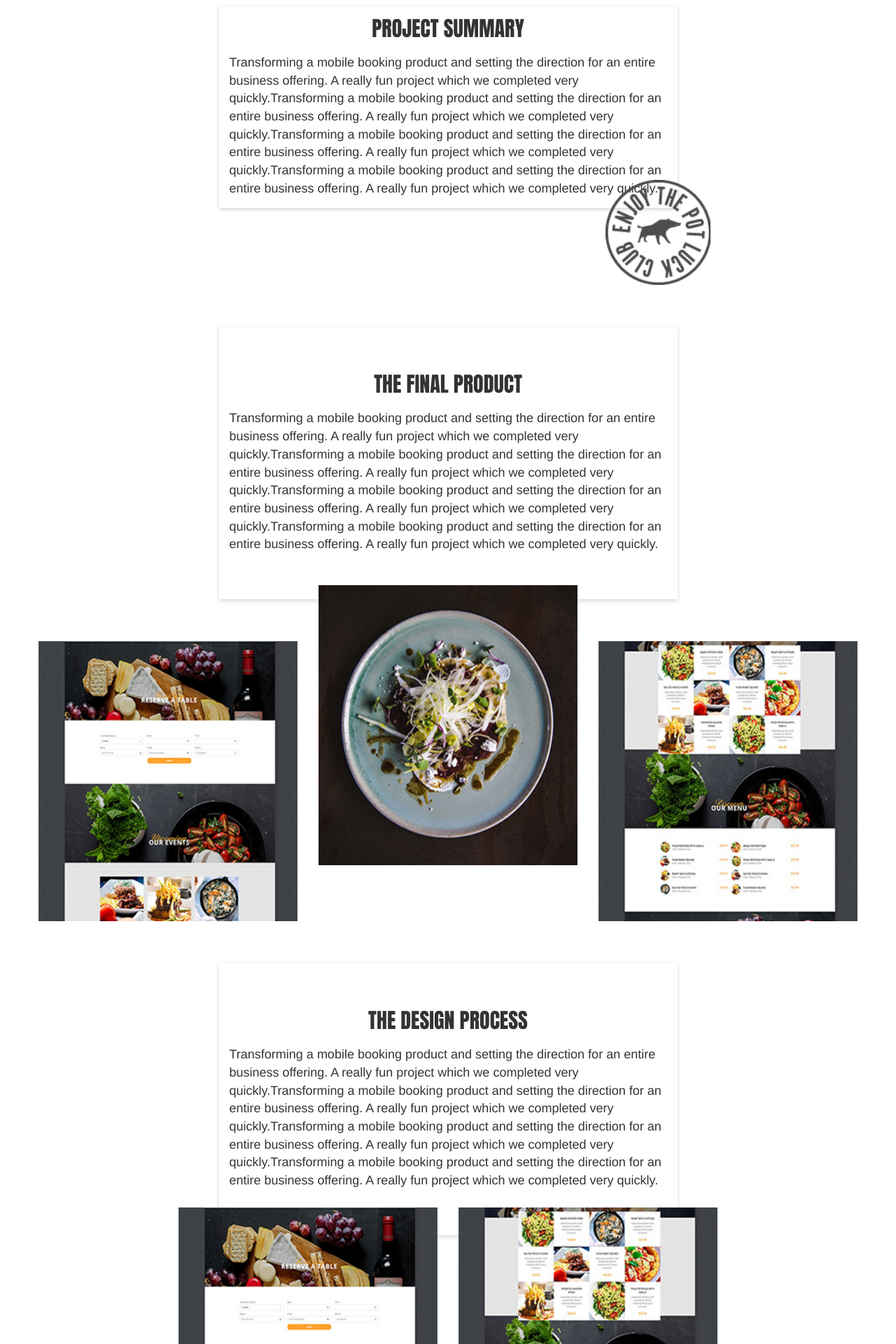
After one commit to ninalouw/wk12-design-proj, a PHP site: page /portfolio_detail.php in a window 1280 px wide; the page is wider, and only the part inside the window is pictured. The commit adds this page. Shown: the part 1110-3030 px from the top of that part at 70% size. Run offline with PHP 8.4, Linux system fonts and the light colour scheme.

Commit message:
add styles and content to portfolio_detail

```diff
--- a/css/styles.css
+++ b/css/styles.css
@@ -376,3 +376,69 @@ hr {
 .btn-quote:hover {
   background-color: #7b2f6f;
 }
+
+.full-image-container {
+  width: 100%;
+  position: relative;
+  overflow: hidden;
+}
+
+.full-image {
+  width: 100%;
+  height: 100%;
+}
+
+.overlay-image-container {
+  display: flex;
+  justify-content: center;
+  align-items: center;
+  transform: translate(0px, -300px);
+}
+
+.overlay-image {
+  width: 500px;
+  height: 500px;
+}
+
+.small-image-container {
+  display: flex;
+  justify-content: center;
+  align-items: center;
+  transform: translate(300px, -350px);
+}
+
+.small-image {
+  width: 150px;
+  height: 150px;
+}
+
+.trio-image-container {
+  display: flex;
+  justify-content: center;
+  align-items: center;
+  transform: translate(0px, -250px);
+}
+
+.trio-image-middle {
+  transform: translate(0px, -80px);
+}
+
+.trio-image {
+  width: 400px;
+  height: 400px;
+}
+
+.padding {
+  padding-bottom: 50px;
+  padding-top: 50px;
+}
+
+.circle-img {
+  border-radius: 50%;
+  width: 250px;
+  height: 250px;
+}
+
+.client-container {
+  margin-top: 100px;
+}
--- a/css/styles.scss
+++ b/css/styles.scss
@@ -402,3 +402,71 @@ hr {
 .btn-quote:hover {
     background-color: $quote-button-hover;
 }
+
+//portfolio-detail
+.full-image-container{
+    width:100%;
+    position: relative;
+    // padding-top: 180px;
+    // padding-bottom: 160px;
+    overflow: hidden;
+}
+.full-image {
+    width:100%;
+    height:100%;
+}
+
+.overlay-image-container {
+    display: flex;
+    justify-content: center;
+    align-items: center;
+    transform: translate(0px,-300px);
+}
+.overlay-image {
+    width:500px;
+    height:500px;
+}
+.small-image-container {
+    display: flex;
+    justify-content: center;
+    align-items: center;
+    transform: translate(300px, -350px);
+}
+.small-image {
+    width:150px;
+    height:150px;
+}
+
+.trio-image-container {
+    display: flex;
+    justify-content: center;
+    align-items: center;
+    transform: translate(0px, -250px);
+}
+
+.trio-image-middle {
+    transform: translate(0px, -80px);
+    // // position: absolute;
+    // z-index:-2;
+}
+.trio-image {
+    width:400px;
+    height:400px;
+    // display: flex;
+    // flex-basis:90%;
+}
+
+.padding {
+    padding-bottom:50px;
+    padding-top:50px;
+}
+
+.circle-img {
+    border-radius: 50%;
+    width:250px;
+    height:250px;
+}
+
+.client-container {
+    margin-top:100px;
+}
--- a/partials/header.php
+++ b/partials/header.php
@@ -45,9 +45,8 @@
                     <li><a href="#">How We Work</a></li>
                 </ul>
                 </li>
-                <li><a class="navbar-li-a" href="#">Work</a></li>
+                <li><a class="navbar-li-a" href="portfolio.php">Work</a></li>
                 <li><a class="navbar-li-a" href="services.php">Services</a></li>
-                <li><a class="navbar-li-a" href="portfolio.php">Portfolio</a></li>
                 <li><a class="navbar-li-a" href="#">Contact</a></li>
             </ul>
             </div><!-- /.navbar-collapse -->
--- /dev/null
+++ b/portfolio_detail.php
@@ -0,0 +1,90 @@
+<!-- php header -->
+<?php include "partials/header.php"?>
+<!--Portfolio detail heading -->
+    <div class="services-h1">
+        <h1>The Pot Luck Club</h1>
+    </div>
+
+    <div class="full-image-container">
+        <img class="img-responsive full-image" src="img/pot-luck-hero.jpg" alt="portfolio image">
+    </div>
+
+    <div class="overlay-image-container">
+        <img class="img-responsive overlay-image" src="img/maple_mobile.png" alt="portfolio image">
+    </div>
+<!-- was container -->
+<div>
+    <div class="row port-card-container" style="transform: translate(0px, -300px);">
+        <div class="port-card col-md-6 col-lg-6 col-sm-6">
+            <h3 class="text-center text-uppercase">Project Summary</h3>
+            <p>Transforming a mobile booking product and setting the direction for an entire business offering.
+                    A really fun project which we completed very quickly.Transforming a mobile booking product and setting the direction for an entire business offering.
+                    A really fun project which we completed very quickly.Transforming a mobile booking product and setting the direction for an entire business offering.
+                    A really fun project which we completed very quickly.Transforming a mobile booking product and setting the direction for an entire business offering.
+                    A really fun project which we completed very quickly.
+            </p>
+        </div>
+    </div>
+
+    <div class="small-image-container">
+        <img class="small-image img-responsive" src="img/potluck_logo.png" alt="client logo">
+    </div>
+
+    <div class="row port-card-container" style="transform: translate(0px, -300px);">
+        <div class="port-card col-md-6 col-lg-6 col-sm-6 padding">
+            <h3 class="text-center text-uppercase">The Final Product</h3>
+            <p>Transforming a mobile booking product and setting the direction for an entire business offering.
+                    A really fun project which we completed very quickly.Transforming a mobile booking product and setting the direction for an entire business offering.
+                    A really fun project which we completed very quickly.Transforming a mobile booking product and setting the direction for an entire business offering.
+                    A really fun project which we completed very quickly.Transforming a mobile booking product and setting the direction for an entire business offering.
+                    A really fun project which we completed very quickly.
+            </p>
+        </div>
+    </div>
+    <!-- three final product images -->
+    <div class="row trio-image-container">
+        <img class="col-md-4 col-lg-4 col-sm-12 trio-image img-responsive" src="img/pot-luck-300-3.jpg" alt="portfolio image">
+        <img class="col-md-4 col-lg-4 col-sm-12 trio-image-middle trio-image img-responsive" src="img/pot-luck-300.jpg" alt="portfolio image">
+        <img class="col-md-4 col-lg-4 col-sm-12 trio-image img-responsive" src="img/pot-luck-300-2.jpg" alt="portfolio image">
+    </div>
+
+    <div class="row port-card-container" style="transform: translate(0px, -200px);">
+        <div class="port-card col-md-6 col-lg-6 col-sm-6 padding">
+            <h3 class="text-center text-uppercase">The Design Process</h3>
+            <p>Transforming a mobile booking product and setting the direction for an entire business offering.
+                    A really fun project which we completed very quickly.Transforming a mobile booking product and setting the direction for an entire business offering.
+                    A really fun project which we completed very quickly.Transforming a mobile booking product and setting the direction for an entire business offering.
+                    A really fun project which we completed very quickly.Transforming a mobile booking product and setting the direction for an entire business offering.
+                    A really fun project which we completed very quickly.
+            </p>
+        </div>
+    </div>
+
+        <!-- three final product images -->
+    <div class="row trio-image-container">
+        <img class="col-md-6 col-lg-6 col-sm-12 trio-image img-responsive" src="img/pot-luck-300-3.jpg" alt="portfolio image">
+        <img class="col-md-6 col-lg-6 col-sm-12 trio-image img-responsive" src="img/pot-luck-300-2.jpg" alt="portfolio image">
+    </div>
+
+    <div class="container client-container">
+        <div class="row port-card-container" style="transform: translate(0px, -200px);">
+            <div class="col-lg-3 col-md-3 col-sm-12">
+                <img class="circle-img img-responsive" src="img/client-250.jpg" alt="client image">
+            </div>
+            <div class="port-card col-md-9 col-lg-9 col-sm-12">
+                <h3 class="text-center text-uppercase">Client Testimonial</h3>
+                <p>Transforming a mobile booking product and setting the direction for an entire business offering.
+                        A really fun project which we completed very quickly.Transforming a mobile booking product and setting the direction for an entire business offering.
+                        A really fun project which we completed very quickly.Transforming a mobile booking product and setting the direction for an entire business offering.
+                        A really fun project which we completed very quickly.Transforming a mobile booking product and setting the direction for an entire business offering.
+                        A really fun project which we completed very quickly.
+                </p>
+            </div>
+        </div>
+    </div>
+
+
+</div>
+
+    <!-- php footer -->
+<?php include "partials/footer.php"?>
```
Also changed, not shown: services.php (+0 -6 lines), css/styles.min.css, img/about-hero-2.jpg (added), img/client-250.jpg (added), img/pot-luck-300-1.jpg (added), img/pot-luck-300-2.jpg (added), img/pot-luck-300-3.jpg (added), img/pot-luck-300.jpg (added), img/pot-luck-hero.jpg (added), img/potluck_logo.png (added), img/resto-hero.jpg (added).
